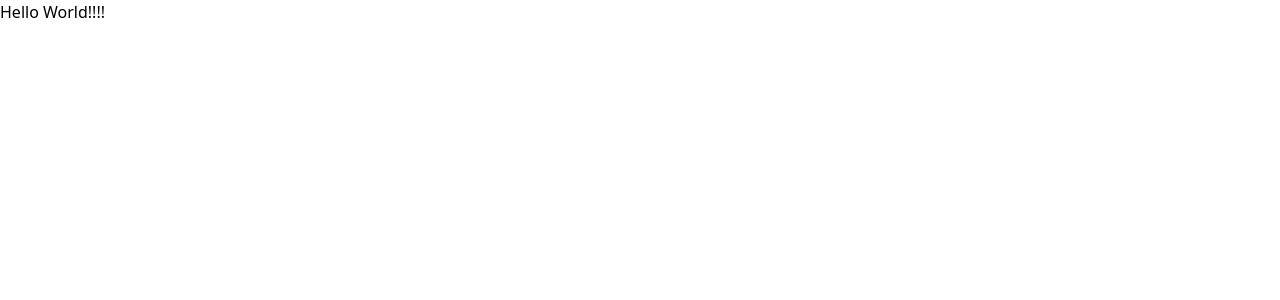
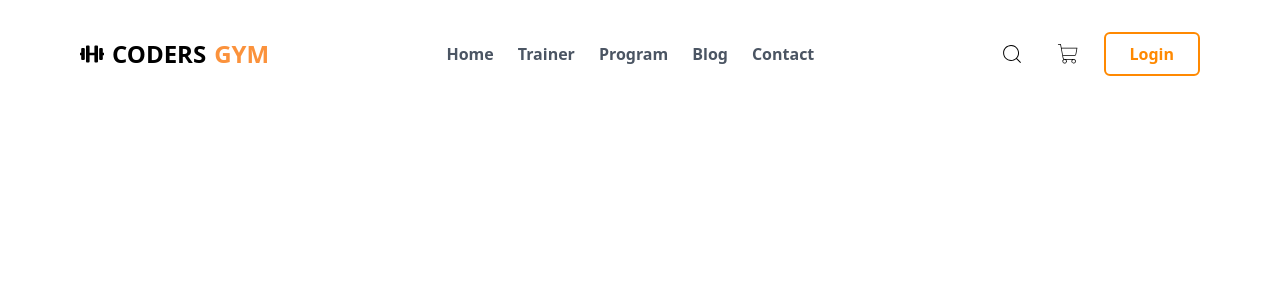
Before and after one commit to sigit1986/my-react-app, a React (Vite) app: page / in a window 1280 px wide. Shown: the top 300 px of the page. Built offline with nearby package versions, Linux system fonts and the light colour scheme.

Commit message:
Buat Navbar

```diff
--- a/package.json
+++ b/package.json
@@ -12,6 +12,7 @@
   "dependencies": {
     "react": "^18.2.0",
     "react-dom": "^18.2.0",
+    "react-icons": "^5.3.0",
     "react-router-dom": "^6.23.1"
   },
   "devDependencies": {
--- a/src/Pages/404.jsx
+++ b/src/Pages/404.jsx
@@ -3,13 +3,13 @@ import { useRouteError } from "react-router-dom";
 const ErrorPage = () => {
     const error = useRouteError();
     return(
-        <section class="bg-white dark:bg-gray-900">
-            <div class="py-8 px-4 mx-auto max-w-screen-xl lg:py-16 lg:px-6">
-                <div class="mx-auto max-w-screen-sm text-center">
-                    <h1 class="mb-4 text-7xl tracking-tight font-extrabold lg:text-9xl text-primary-600 dark:text-primary-500">404</h1>
-                    <p class="mb-4 text-3xl tracking-tight font-bold text-gray-900 md:text-4xl dark:text-white">Something's missing.</p>
-                    <p class="mb-4 text-lg font-light text-gray-500 dark:text-gray-400">Sorry, we can't find that page. You'll find lots to explore on the home page. </p>
-                    <a href="#" class="inline-flex text-white bg-primary-600 hover:bg-primary-800 focus:ring-4 focus:outline-none focus:ring-primary-300 font-medium rounded-lg text-sm px-5 py-2.5 text-center dark:focus:ring-primary-900 my-4">Back to Homepage</a>
+        <section className="bg-white dark:bg-gray-900">
+            <div className="py-8 px-4 mx-auto max-w-screen-xl lg:py-16 lg:px-6">
+                <div className="mx-auto max-w-screen-sm text-center">
+                    <h1 className="mb-4 text-7xl tracking-tight font-extrabold lg:text-9xl text-primary-600 dark:text-primary-500">404</h1>
+                    <p className="mb-4 text-3xl tracking-tight font-bold text-gray-900 md:text-4xl dark:text-white">Something's missing.</p>
+                    <p className="mb-4 text-lg font-light text-gray-500 dark:text-gray-400">Sorry, we can't find that page. You'll find lots to explore on the home page. </p>
+                    <a href="#" className="inline-flex text-white bg-primary-600 hover:bg-primary-800 focus:ring-4 focus:outline-none focus:ring-primary-300 font-medium rounded-lg text-sm px-5 py-2.5 text-center dark:focus:ring-primary-900 my-4">Back to Homepage</a>
                 </div>
             </div>
         </section>
--- /dev/null
+++ b/src/Pages/home.jsx
@@ -0,0 +1,10 @@
+import Navbar from "../components/Navbar/Navbar"
+const Homepage = () => {
+  return (
+    <div className="overflow-x-hidden">
+        <Navbar />
+    </div>
+  )
+}
+
+export default Homepage
--- /dev/null
+++ b/src/components/Navbar/Navbar.jsx
@@ -0,0 +1,51 @@
+import { FaDumbbell } from "react-icons/fa"
+import { NavbarMenu } from "../../mockData/data"
+import { CiSearch } from "react-icons/ci"
+import { PiShoppingCartThin } from "react-icons/pi"
+import { MdMenu } from "react-icons/md"
+
+const Navbar = () => {
+  return (
+    <nav>
+      <div className="container flex justify-between items-center py-8">
+        {/* Logo */}
+        <div className="text-2xl flex items-center gap-2 font-bold uppercase">
+          <FaDumbbell />
+          <p>Coders</p>
+          <p className="text-secondary">Gym</p>
+        </div>
+        {/* Menu */}
+        <div className="hidden md:block">
+          <ul className="flex items-center gap-6 text-gray-600">
+            {NavbarMenu.map((menu) => {
+              return (
+                <li key={menu.id}>
+                  <a href={menu.link} className="hover:text-primary font-semibold">{menu.title}</a>
+                </li>
+              )}
+            )}
+          </ul>
+        </div>
+        {/* Icons */}
+        <div className="flex items-center gap-4">
+          <button className="text-2xl hover:bg-primary hover:text-white rounded-full p-2 duration-200">
+            <CiSearch />
+          </button>
+          <button className="text-2xl hover:bg-primary hover:text-white rounded-full p-2 duration-200">
+            <PiShoppingCartThin />
+          </button>
+          <button className="hover:bg-primary text-primary font-semibold hover:text-white rounded-md border-2 border-primary
+          px-6 py-2 duration-200 hidden md:block">
+            Login
+          </button>
+        </div>
+        {/* Hamburger Menu */}
+        <div className="md:hidden">
+          <MdMenu className="text-4xl"/>
+        </div>
+      </div>
+    </nav>
+  )
+}
+
+export default Navbar
--- a/src/main.jsx
+++ b/src/main.jsx
@@ -4,11 +4,12 @@ import './index.css'
 import { createBrowserRouter, RouterProvider } from 'react-router-dom'
 import LoginPage from './Pages/login.jsx'
 import RegisterPage from './Pages/register.jsx'
+import Homepage from './Pages/home.jsx'
 
 const router = createBrowserRouter([
   {
     path: '/',
-    element: <div>Hello World!!!!</div>,
+    element: <Homepage />,
   },
   {
     path: '/login',
@@ -17,7 +18,7 @@ const router = createBrowserRouter([
   {
     path: '/register',
     element: <RegisterPage />
-  }
+  },
 
 ])
 ReactDOM.createRoot(document.getElementById('root')).render(
--- /dev/null
+++ b/src/mockData/data.js
@@ -0,0 +1,27 @@
+export const NavbarMenu = [
+    {
+        Id: 1,
+        title: "Home",
+        link: "/",
+    },
+    {
+        Id: 2,
+        title: "Trainer",
+        link: "/Trainer",
+    },
+    {
+        Id: 3,
+        title: "Program",
+        link: "/Program",
+    },
+    {
+        Id: 4,
+        title: "Blog",
+        link: "/blog",
+    },
+    {
+        Id: 5,
+        title: "Contact",
+        link: "/contact",
+    },
+];
--- a/tailwind.config.js
+++ b/tailwind.config.js
@@ -5,7 +5,22 @@ export default {
     "./src/**/*.{js,ts,jsx,tsx}",
   ],
   theme: {
-    extend: {},
+    extend: {
+      colors: {
+        primary: '#ff8901',
+        secondary: '#fb923c',
+      },
+      container: {
+        center: true,
+        padding: {
+          DEFAULT: '1rem',
+          sm: '2rem',
+          lg: '4rem',
+          xl: '5rem',
+          '2xl': '6rem',
+        },
+      }
+    },
   },
   fontFamily: {
     sans: ['Graphik', 'sans-serif'],
```
Also changed, not shown: 1 other file (tests, documents, lock files or other folders).
